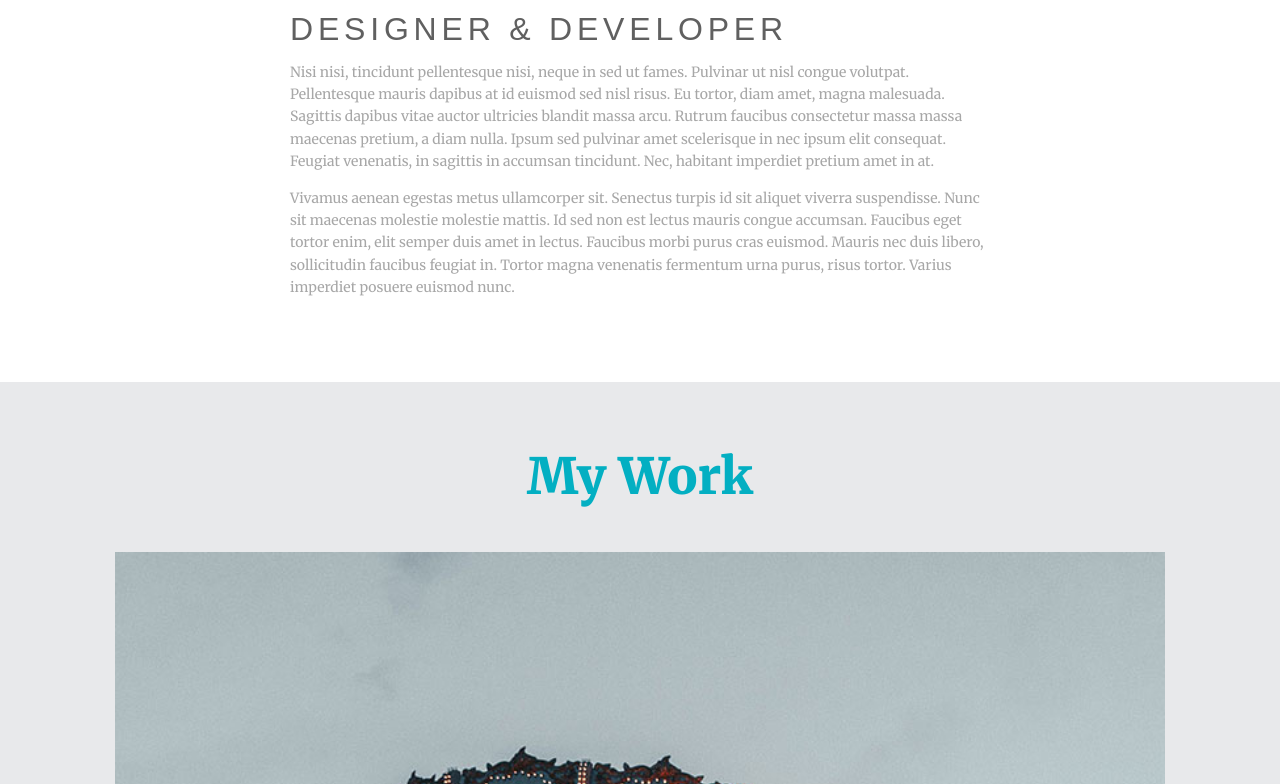
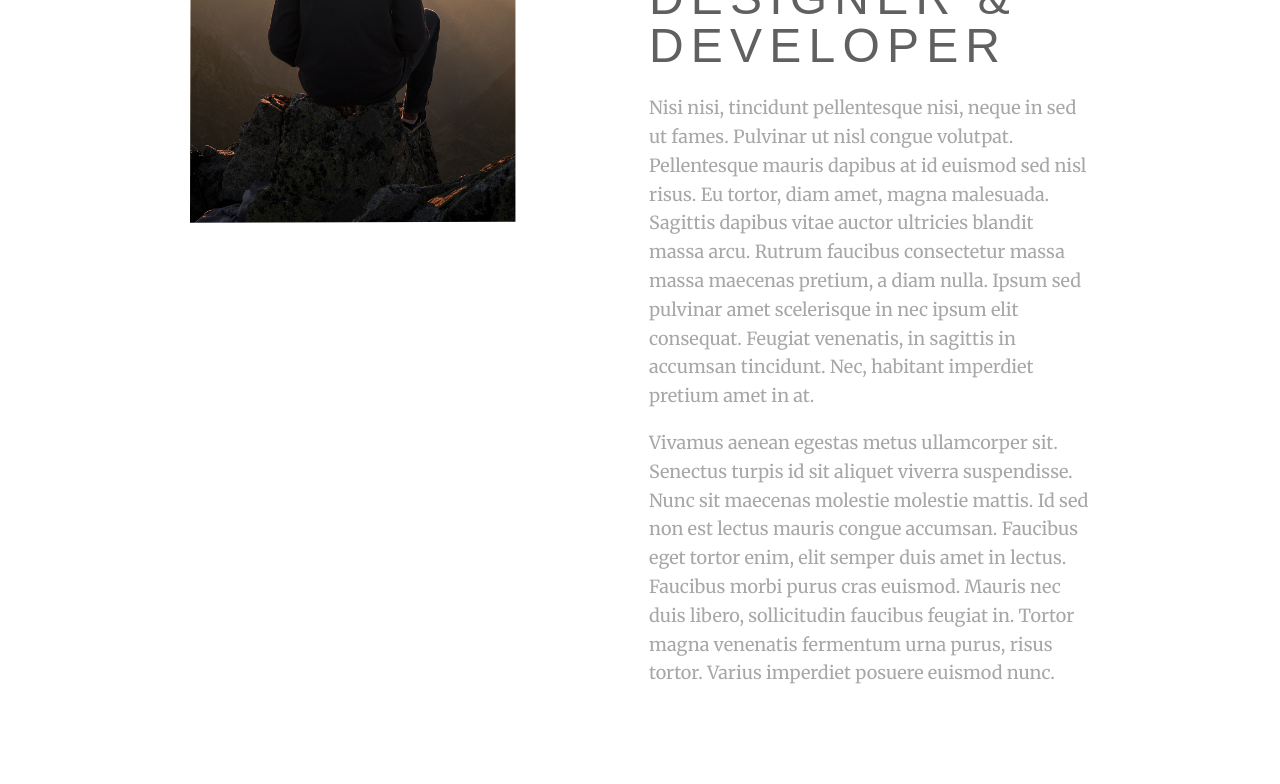
Before and after one commit to MJDavison/portfolio-with-css-grid-start, a website: page index.html in a window 1280 px wide. Shown: the part 1526-2310 px from the top of the page. Drawn offline with Linux system fonts and the light colour scheme; a web font is replaced by a local one.

Commit message:
Media Queries implemented

```diff
--- a/index.html
+++ b/index.html
@@ -104,7 +104,7 @@
         <textarea name="" id="message"></textarea>
       </label>
 
-      <input type="submit" value="SEND" class="button">
+      <input type="submit"  value="SEND" class="button form-button">
     </form>
   </section>
 
--- a/scss/modules/_mixins.scss
+++ b/scss/modules/_mixins.scss
@@ -11,3 +11,9 @@
         clear: both;
     }
 }
+
+@mixin mq($width: 50em) {
+    @media (min-width: $width) {
+        @content
+    }
+}
--- a/scss/partials/_about-me.scss
+++ b/scss/partials/_about-me.scss
@@ -8,10 +8,9 @@
 
     &__image{
         max-height: 25em;
-        @media (min-width: 42em) {
+        @media (max-width:42em){
             float: left;
         }
-
     }
 
     &__title{
@@ -28,22 +27,34 @@
     .about{
         display:grid;
         grid-template-columns: [port-start] minmax(6em, 1fr) [name-start] minmax(6em,1fr) [img-end] minmax(12em, 2fr) [port-end];
-
+        column-gap: .5em;
         &__image{
             grid-column: port-start / img-end;
             grid-row: 1 / 2;
+
+            @include m.mixin-mq(){
+                grid-row: 1/4;
+            }
         }
 
         &__title{
             grid-column: name-start / port-end;
             grid-row: 1 / 2;
             align-self: end;
+            @include m.mixin-mq(){
+                max-width: 10vw;
+            }
+
 
         }
 
         &__subtitle,
         &__text{
             grid-column: port-start / port-end;
+
+            @include m.mixin-mq(){
+                grid-column: img-end / port-end;
+            }
         }
     }
 }
--- a/scss/partials/_base.scss
+++ b/scss/partials/_base.scss
@@ -9,7 +9,12 @@ body{
     line-height: 1.6;
     background: m.$c-white;
     font-size: .875rem;
+
+    @include m.mixin-mq(){
+        font-size: 1.125rem;
+    }
 }
+
 h1,h2,p{
     margin-top: 0;
     margin-bottom: 1em;
@@ -20,11 +25,19 @@ h1{
     line-height: 1;
     font-size: 3.125rem;
 
+    @include m.mixin-mq(){
+
+        font-size: 4.25rem;
+    }
 
 }
 
 h2{
     @include m.f-sans-serif($fs:2rem);
+
+    @include m.mixin-mq(){
+        font-size: 3rem;
+    }
 }
 
 p{
--- a/scss/partials/_contact.scss
+++ b/scss/partials/_contact.scss
@@ -12,6 +12,42 @@
 form{
     display: flex;
     flex-direction: column;
+
+    @supports(display:grid){
+        @include m.mixin-mq(){
+            display: grid;
+            column-gap: 1em;
+            grid-template-areas:
+            "name email"
+            "message message"
+            " . button";
+
+            .name {
+                grid-area: name;
+
+            }
+
+            .email {
+                grid-area: email;
+            }
+
+            .message {
+                grid-area: message;
+                textarea{
+                   min-height: 10em;
+                   resize: vertical;
+                }
+            }
+
+            .button{
+                grid-area: button;
+            }
+        }
+
+
+
+
+    }
 }
 label {
     display: block;
@@ -38,5 +74,4 @@ input, textarea{
     border: none;
     @include m.f-sans-serif($fs:2.5rem, $color: m.$c-white);
     padding: .5em 1.5em;
-
 }
--- a/scss/partials/_portfolio.scss
+++ b/scss/partials/_portfolio.scss
@@ -74,7 +74,10 @@
 @supports (display: grid) {
   .portfolio__items {
     display: grid;
-    grid-template-columns: repeat(2, 1fr);
+    // grid-template-columns: repeat(auto-fit, minmax(10em, 1fr));
+    @include m.mixin-mq(){
+      grid-template-columns: repeat(4,1fr);
+    }
 
   }
 
--- a/scss/partials/_welcome.scss
+++ b/scss/partials/_welcome.scss
@@ -15,9 +15,18 @@
         line-height: 2;
         text-align: center;
 
+        @include m.mixin-mq(){
+            font-size: 3vw
+        }
+
+
         span{
             display: block;
             @include m.f-sans-serif($fs:5.5rem, $color:m.$c-accent);
+
+            @include m.mixin-mq(){
+                font-size: 10vw;
+            }
         }
 
         &::before, &::after{
```
Also changed, not shown: css/main.css, 1 other file.
